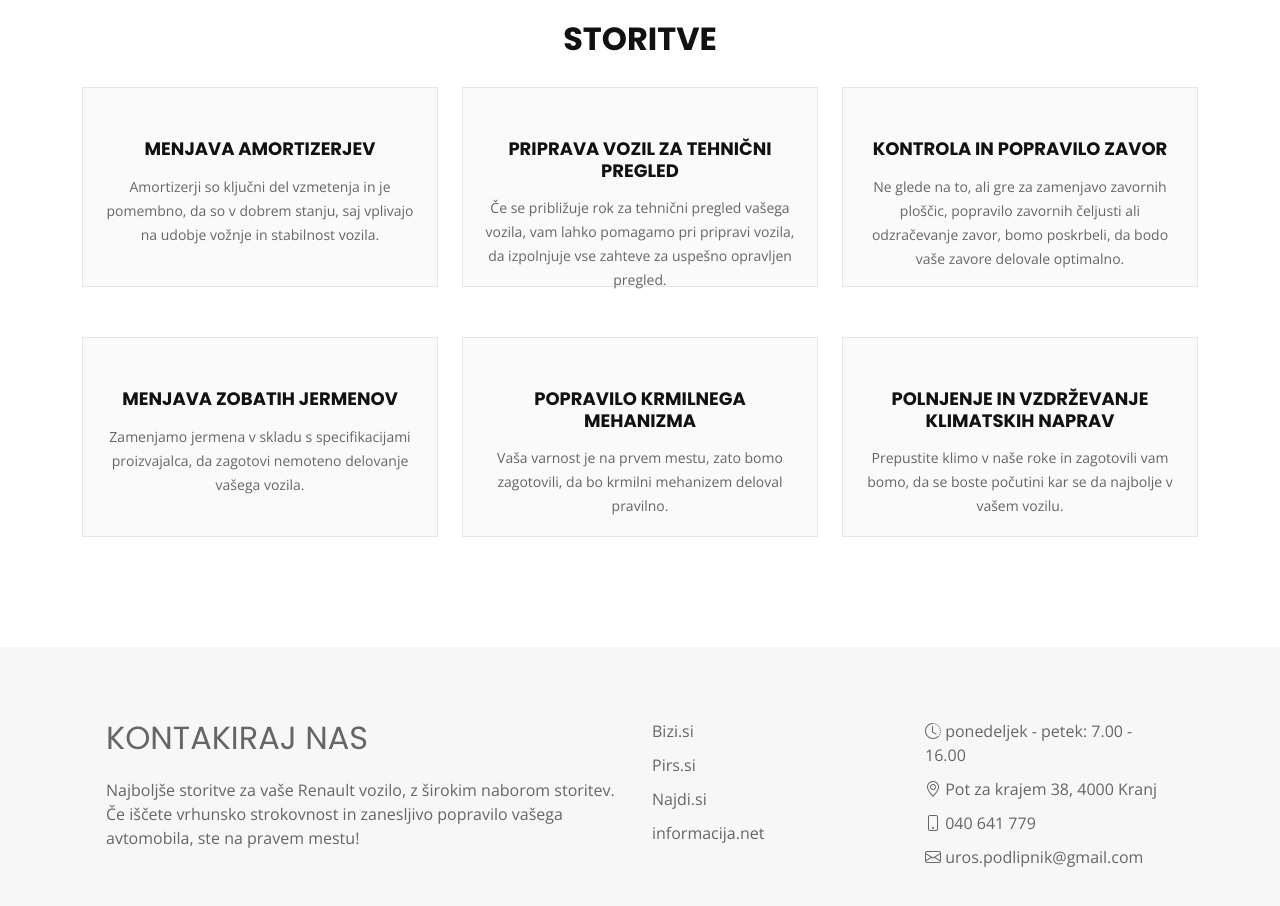
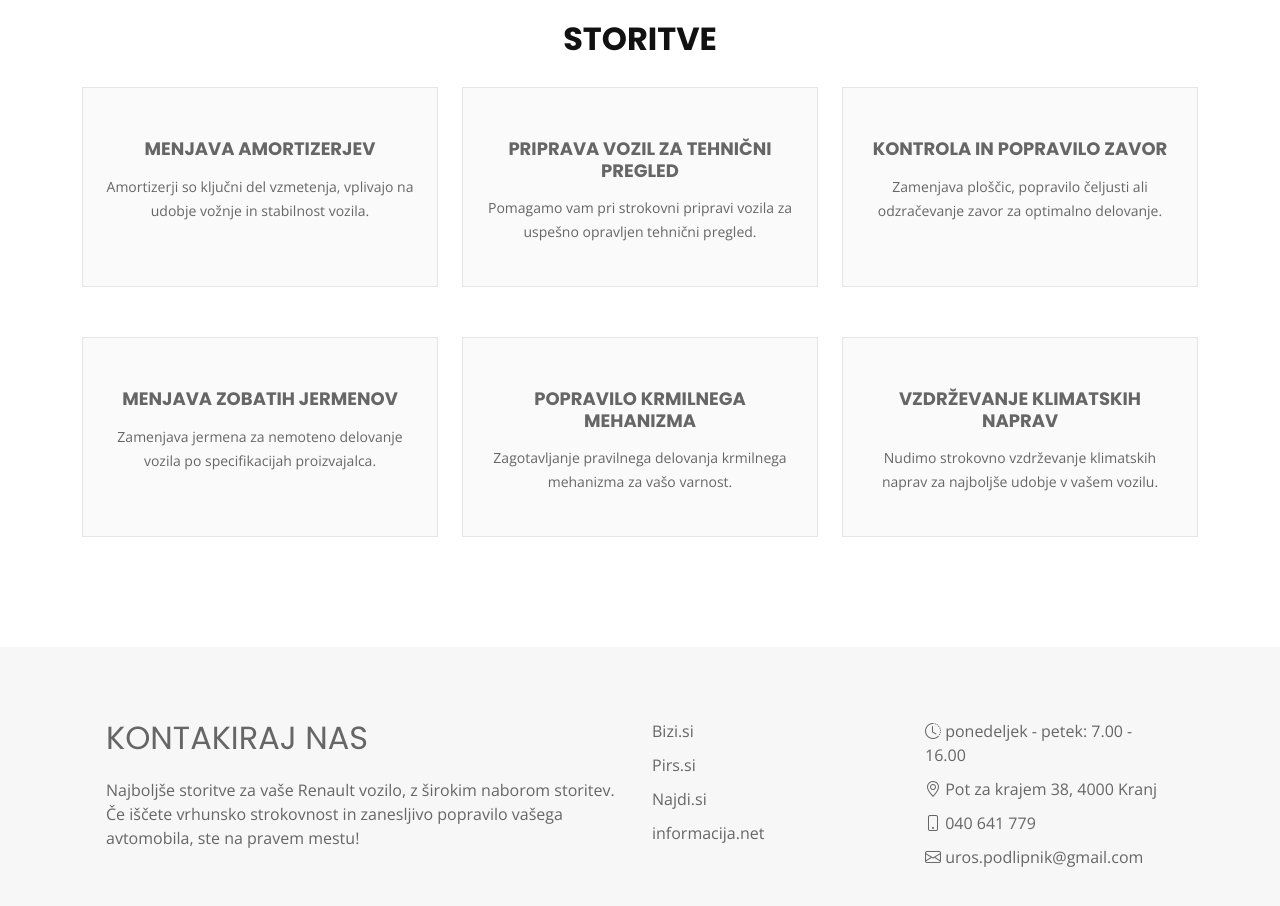
Before and after one commit to nirinja/Uros, a plain HTML site: page index.html in a window 1280 px wide. Shown: the part 860-1766 px from the top of the page. Drawn offline with nearby package versions, Linux system fonts and the light colour scheme.

Commit message:
spermeba storitev contejnarejv

```diff
--- a/assets/css/style.css
+++ b/assets/css/style.css
@@ -677,27 +677,15 @@ section {
   background: #fafafa;
 }
 
-#services .icon {
-  position: absolute;
-  top: -36px;
-  left: calc(50% - 36px);
-  transition: 0.2s;
-  border-radius: 50%;
-  border: 6px solid #fff;
-  display: flex;
-  justify-content: center;
-  align-items: center;
-  flex-direction: column;
-  text-align: center;
-  width: 72px;
-  height: 72px;
-  background: #fcba03;
-}
-
 
 #services .box:hover {
-  background: #fff;
+  padding: 50px 20px;
+  margin-bottom: 50px;
+  text-align: center;
   border: 1px solid #fcba03;
+  height: 200px;
+  position: relative;
+  background: #fafafa;
 }
 
 
--- a/index.html
+++ b/index.html
@@ -75,45 +75,39 @@
         <div class="row">
           <div class="col-lg-4 col-md-6" data-aos="zoom-in">
             <div class="box">
-              <h4 class="title"><a href="">menjava amortizerjev</a></h4>
-              <p class="description">Amortizerji so ključni del vzmetenja in je pomembno, da so v dobrem stanju, saj
-                vplivajo na udobje vožnje in stabilnost vozila.</p>
+              <h4 class="title">menjava amortizerjev</h4>
+              <p class="description">Amortizerji so ključni del vzmetenja, vplivajo na udobje vožnje in stabilnost vozila.</p>
             </div>
           </div>
           <div class="col-lg-4 col-md-6" data-aos="zoom-in">
             <div class="box">
-              <h4 class="title "><a href="">priprava vozil za tehnični pregled</a></h4>
-              <p class="description">Če se približuje rok za tehnični pregled vašega vozila, vam lahko pomagamo pri
-                pripravi vozila, da izpolnjuje vse zahteve za uspešno opravljen pregled.</p>
+              <h4 class="title ">priprava vozil za tehnični pregled</h4>
+              <p class="description"> Pomagamo vam pri strokovni pripravi vozila za uspešno opravljen tehnični pregled.</p>
             </div>
           </div>
           <div class="col-lg-4 col-md-6" data-aos="zoom-in">
             <div class="box">
-              <h4 class="title"><a href="">kontrola in popravilo zavor</a></h4>
-              <p class="description">Ne glede na to, ali gre za zamenjavo zavornih ploščic, popravilo zavornih čeljusti
-                ali odzračevanje zavor, bomo poskrbeli, da bodo vaše zavore delovale optimalno.</p>
+              <h4 class="title">kontrola in popravilo zavor</h4>
+              <p class="description">Zamenjava ploščic, popravilo čeljusti ali odzračevanje zavor za optimalno delovanje.</p>
             </div>
           </div>
 
           <div class="col-lg-4 col-md-6" data-aos="zoom-in">
             <div class="box">
-              <h4 class="title"><a href="">menjava zobatih jermenov</a></h4>
-              <p class="description">Zamenjamo jermena v skladu s specifikacijami proizvajalca, da zagotovi nemoteno
-                delovanje vašega vozila.</p>
+              <h4 class="title">menjava zobatih jermenov</h4>
+              <p class="description">Zamenjava jermena za nemoteno delovanje vozila po specifikacijah proizvajalca.</p>
             </div>
           </div>
           <div class="col-lg-4 col-md-6" data-aos="zoom-in">
             <div class="box">
-              <h4 class="title"><a href="">popravilo krmilnega mehanizma</a></h4>
-              <p class="description"> Vaša varnost je na prvem mestu, zato bomo zagotovili, da bo krmilni mehanizem
-                deloval pravilno.</p>
+              <h4 class="title">popravilo krmilnega mehanizma</h4>
+              <p class="description"> Zagotavljanje pravilnega delovanja krmilnega mehanizma za vašo varnost.</p>
             </div>
           </div>
           <div class="col-lg-4 col-md-6" data-aos="zoom-in">
             <div class="box">
-              <h4 class="title"><a href="">polnjenje in vzdrževanje klimatskih naprav</a></h4>
-              <p class="description">Prepustite klimo v naše roke in zagotovili vam bomo, da se boste počutini kar se da
-                najbolje v vašem vozilu.</p>
+              <h4 class="title">vzdrževanje klimatskih naprav</h4>
+              <p class="description">Nudimo strokovno vzdrževanje klimatskih naprav za najboljše udobje v vašem vozilu.</p>
             </div>
           </div>
         </div>
```
